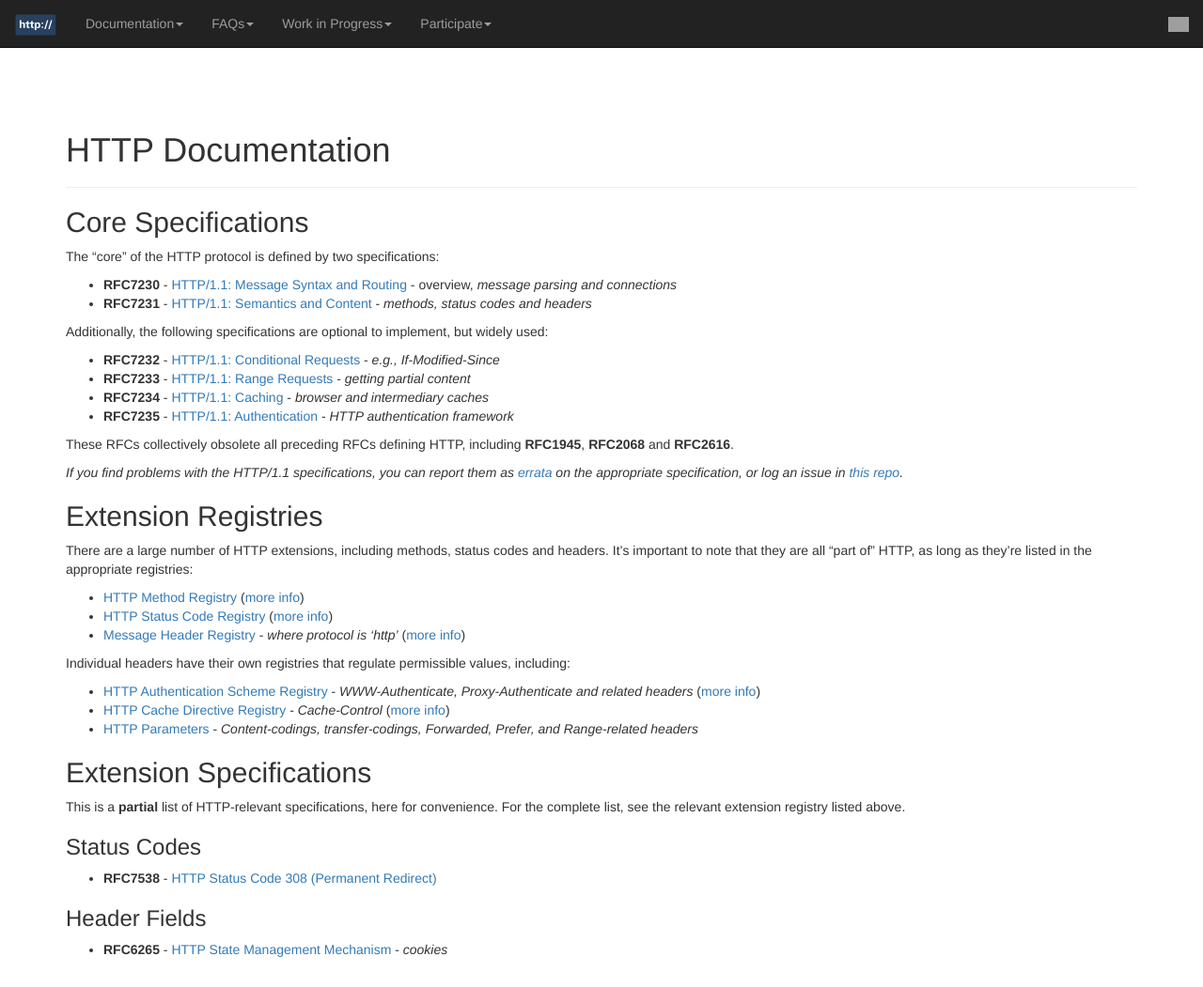
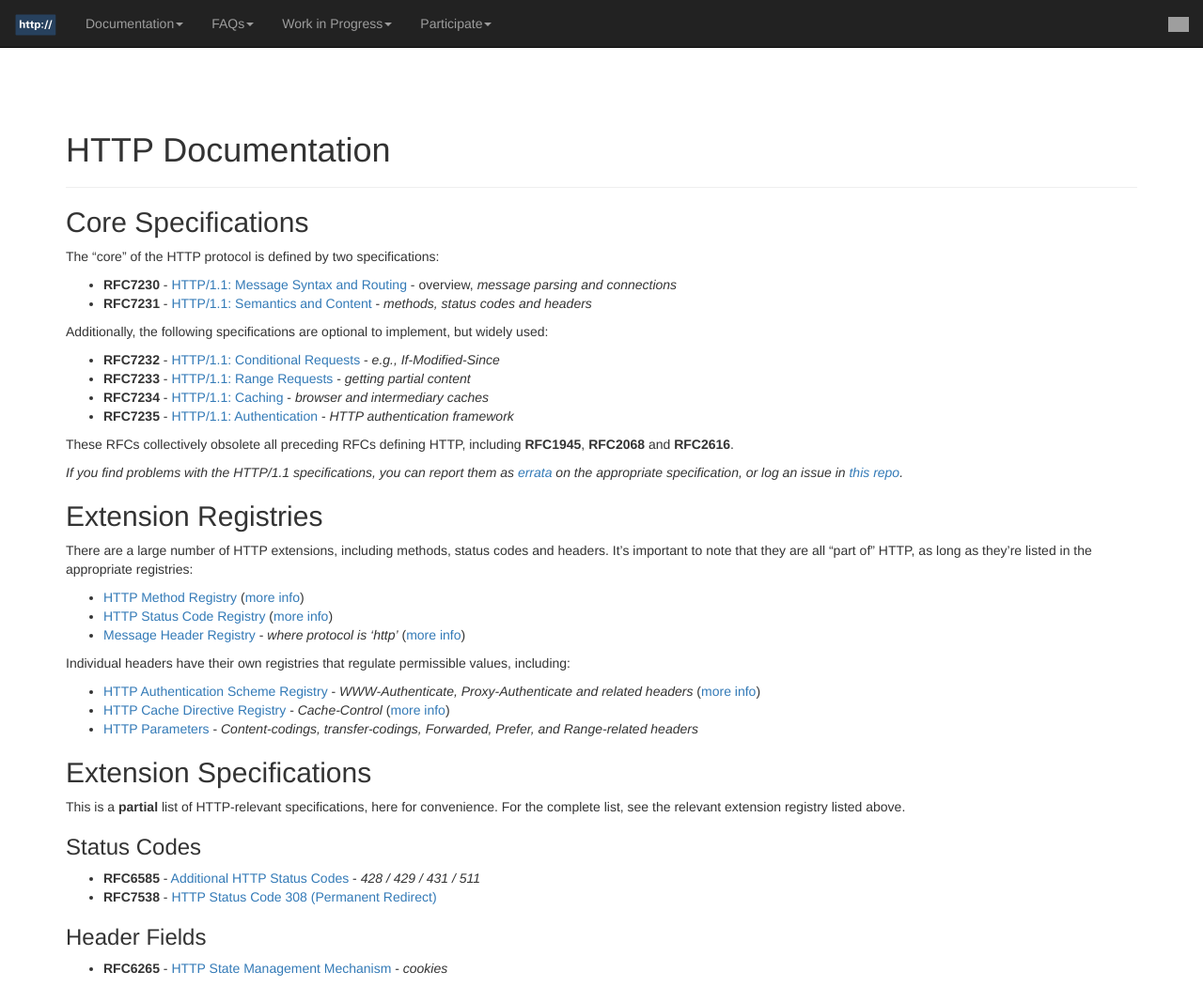
Before and after one commit to httpwg/httpwg.github.io, a Jekyll site: the page built from specs/index.md, in a window 1280 px wide and 1051 px high. Shown: the whole window at 94% size. Built offline with Jekyll 4.4.1, drawn with Linux system fonts in a browser that asks for light colours; grey boxes are pictures that could not be loaded.

Commit message:
link to 6585

```diff
--- a/specs/index.md
+++ b/specs/index.md
@@ -42,8 +42,8 @@ list, see the relevant extension registry listed above.
 
 ### Status Codes
 
+* **RFC6585** - [Additional HTTP Status Codes](/specs/rfc6585.html) - *428 / 429 / 431 / 511*
 * **RFC7538** - [HTTP Status Code 308 (Permanent Redirect)](/specs/rfc7538.html)
-
 
 ### Header Fields
 
```
